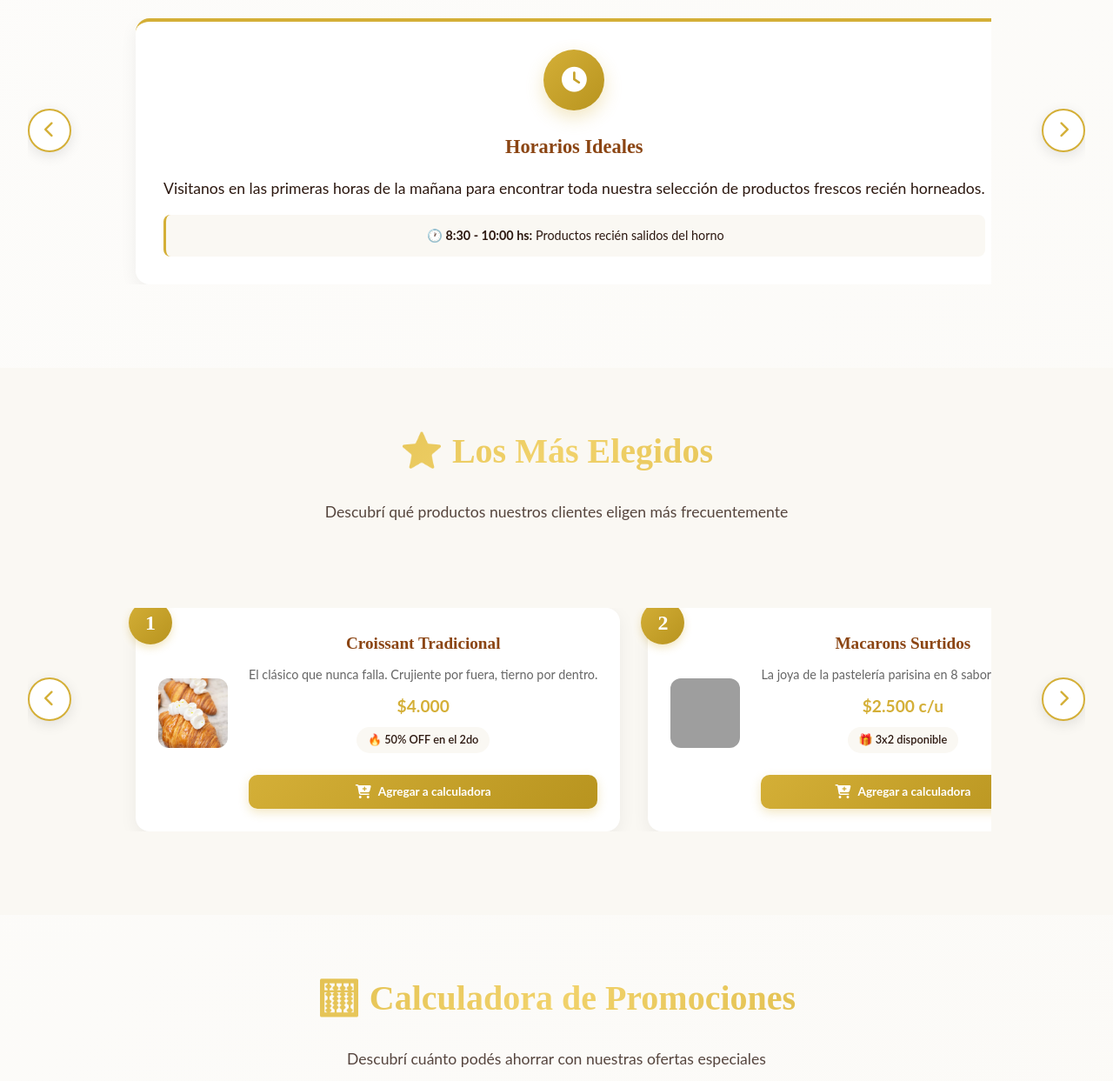
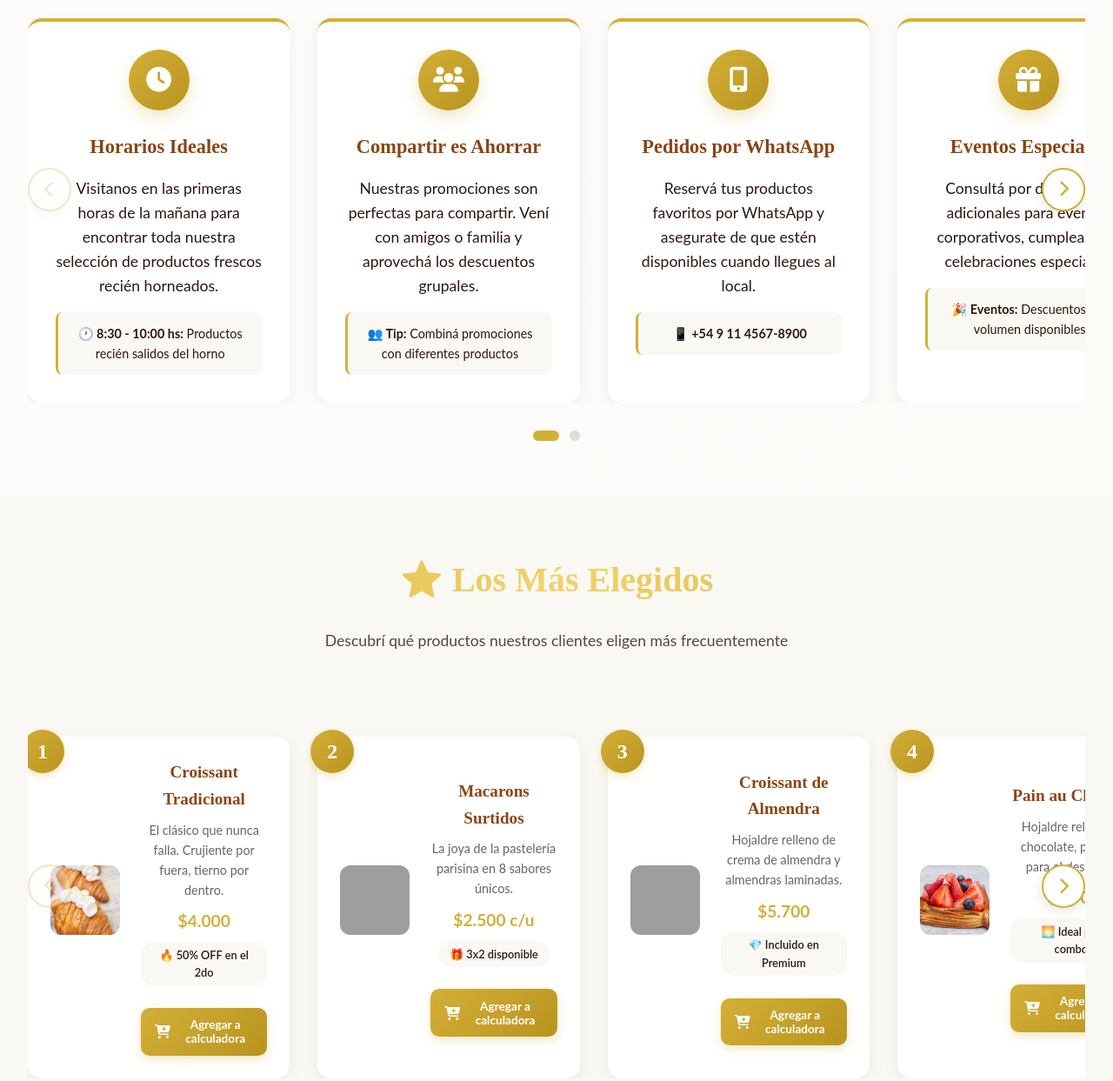
Before and after one commit to euge-90/belle-epoque-pasteleria, a plain HTML site: page promociones.html in a window 1280 px wide. Shown: the part 3800-5043 px from the top of the page at 87% size. Drawn offline with Linux system fonts and the light colour scheme; grey boxes are pictures that could not be loaded.

Commit message:
fix: corregir funcionamiento de carruseles en página de promociones
Problemas resueltos:
- Agregar script faltante js/promociones.js en promociones.html
- Eliminar clase PromoCarousel duplicada del HTML inline
- Consolidar inicialización de carruseles en un solo DOMContentLoaded
- Actualizar breakpoints en getItemsPerView (1400px, 1024px, 768px)
- Corregir cálculo de offset usando offsetLeft en lugar de itemWidth + gap
- Cambiar overflow de carousel-track de hidden a visible
- Agregar protección Math.max contra valores negativos en cálculos

Los carruseles ahora funcionan correctamente en todas las resoluciones.

```diff
--- a/css/promociones.css
+++ b/css/promociones.css
@@ -518,12 +518,15 @@
 }
 
 /* ===== TIPS Y CONSEJOS ===== */
+
 .tips-grid {
-    display: flex;
-    gap: 2rem;
+    --carousel-gap: 2rem;
+    display: flex;
+    gap: var(--carousel-gap);
     margin-top: 3rem;
     transition: transform 0.5s ease;
     overflow: visible;
+    align-items: stretch;
 }
 
 .tip-card {
@@ -533,19 +536,24 @@
     box-shadow: 0 6px 20px rgba(0,0,0,0.06);
     transition: all 0.3s ease;
     border-top: 4px solid var(--gold-primary);
-    min-width: 100%;
-    flex-shrink: 0;
+    flex: 0 0 100%;
 }
 
 @media (min-width: 768px) {
     .tip-card {
-        min-width: calc(50% - 1rem);
+        flex: 0 0 calc(50% - (var(--carousel-gap) / 2));
     }
 }
 
 @media (min-width: 1024px) {
     .tip-card {
-        min-width: calc(33.333% - 1.34rem);
+        flex: 0 0 calc((100% - (2 * var(--carousel-gap))) / 3);
+    }
+}
+
+@media (min-width: 1400px) {
+    .tip-card {
+        flex: 0 0 calc((100% - (3 * var(--carousel-gap))) / 4);
     }
 }
 
@@ -593,11 +601,13 @@
 
 /* ===== PRODUCTOS POPULARES ===== */
 .popular-products {
-    display: flex;
-    gap: 2rem;
+    --carousel-gap: 2rem;
+    display: flex;
+    gap: var(--carousel-gap);
     margin-top: 3rem;
     transition: transform 0.5s ease;
     overflow: visible;
+    align-items: stretch;
 }
 
 .popular-item {
@@ -610,19 +620,24 @@
     box-shadow: 0 6px 20px rgba(0,0,0,0.06);
     transition: all 0.3s ease;
     border: 2px solid transparent;
-    min-width: 100%;
-    flex-shrink: 0;
+    flex: 0 0 100%;
 }
 
 @media (min-width: 768px) {
     .popular-item {
-        min-width: calc(50% - 1rem);
+        flex: 0 0 calc(50% - (var(--carousel-gap) / 2));
     }
 }
 
 @media (min-width: 1200px) {
     .popular-item {
-        min-width: calc(33.333% - 1.34rem);
+        flex: 0 0 calc((100% - (2 * var(--carousel-gap))) / 3);
+    }
+}
+
+@media (min-width: 1400px) {
+    .popular-item {
+        flex: 0 0 calc((100% - (3 * var(--carousel-gap))) / 4);
     }
 }
 
@@ -2840,7 +2855,7 @@
 }
 
 .carousel-track {
-    overflow: hidden;
+    overflow: visible;
 }
 
 .carousel-btn {
--- a/js/promociones.js
+++ b/js/promociones.js
@@ -72,6 +72,21 @@
 document.addEventListener('DOMContentLoaded', function() {
     initializeEventListeners();
     loadSavedCart();
+
+    // Inicializar carruseles
+    new Carousel(
+        '.popular-products',
+        'popular-prev',
+        'popular-next',
+        'popular-dots'
+    );
+
+    new Carousel(
+        '.tips-grid',
+        'tips-prev',
+        'tips-next',
+        'tips-dots'
+    );
 });
 
 // Event Listeners
@@ -317,23 +332,12 @@
         this.nextBtn = document.getElementById(nextBtnId);
         this.dotsContainer = document.getElementById(dotsContainerId);
 
-        console.log('Carousel init:', {
-            trackSelector,
-            track: this.track,
-            prevBtn: this.prevBtn,
-            nextBtn: this.nextBtn,
-            dotsContainer: this.dotsContainer
-        });
-
         if (!this.track) {
-            console.error('Track not found:', trackSelector);
             return;
         }
 
         this.items = Array.from(this.track.children);
         this.currentIndex = 0;
-
-        console.log('Carousel items:', this.items.length);
 
         this.init();
     }
@@ -351,7 +355,7 @@
         if (!this.dotsContainer) return;
 
         const itemsPerView = this.getItemsPerView();
-        const totalDots = this.items.length - itemsPerView + 1;
+        const totalDots = Math.max(1, this.items.length - itemsPerView + 1);
 
         this.dotsContainer.innerHTML = '';
 
@@ -376,30 +380,20 @@
     getItemsPerView() {
         const width = window.innerWidth;
 
-        if (width >= 1200) return 3;
+        if (width >= 1400) return 4;
+        if (width >= 1024) return 3;
         if (width >= 768) return 2;
         return 1;
     }
 
     updateCarousel() {
         const itemsPerView = this.getItemsPerView();
-        const itemWidth = this.items[0] ? this.items[0].offsetWidth : 0;
 
-        // Obtener el gap del estilo computado
-        const gapStyle = getComputedStyle(this.track).gap;
-        const gap = gapStyle ? parseFloat(gapStyle) : 32; // gap en píxeles
+        // Usar offsetLeft del item objetivo para un posicionamiento más preciso
+        const targetItem = this.items[this.currentIndex];
+        const offset = targetItem ? -targetItem.offsetLeft : 0;
 
-        // Calcular el desplazamiento total en píxeles
-        const offset = -(this.currentIndex * (itemWidth + gap));
         this.track.style.transform = `translateX(${offset}px)`;
-
-        console.log('Carousel update:', {
-            currentIndex: this.currentIndex,
-            itemWidth,
-            gap,
-            offset,
-            itemsPerView
-        });
 
         // Actualizar botones
         this.updateButtons();
@@ -412,9 +406,10 @@
         if (!this.prevBtn || !this.nextBtn) return;
 
         const itemsPerView = this.getItemsPerView();
+        const maxIndex = Math.max(0, this.items.length - itemsPerView);
 
         this.prevBtn.disabled = this.currentIndex === 0;
-        this.nextBtn.disabled = this.currentIndex >= this.items.length - itemsPerView;
+        this.nextBtn.disabled = this.currentIndex >= maxIndex;
     }
 
     updateDots() {
@@ -429,8 +424,9 @@
 
     next() {
         const itemsPerView = this.getItemsPerView();
+        const maxIndex = Math.max(0, this.items.length - itemsPerView);
 
-        if (this.currentIndex < this.items.length - itemsPerView) {
+        if (this.currentIndex < maxIndex) {
             this.currentIndex += 1;
             this.updateCarousel();
         }
@@ -511,21 +507,4 @@
     }
 }
 
-// Inicializar carruseles cuando el DOM esté listo
-document.addEventListener('DOMContentLoaded', () => {
-    // Carrusel de Productos Populares
-    new Carousel(
-        '.popular-products',
-        'popular-prev',
-        'popular-next',
-        'popular-dots'
-    );
-
-    // Carrusel de Tips
-    new Carousel(
-        '.tips-grid',
-        'tips-prev',
-        'tips-next',
-        'tips-dots'
-    );
-});
+// Los carruseles se inicializan en el listener principal de DOMContentLoaded (línea 72)
--- a/promociones.html
+++ b/promociones.html
@@ -2056,7 +2056,10 @@
             elements.forEach(el => observer.observe(el));
         }
 
-        // ========== 13. INDICADORES DE STOCK DINÁMICOS ==========
+        // ========== 13. CARRUSELES DINÁMICOS ==========
+        // Los carruseles se manejan en js/promociones.js usando la clase Carousel
+
+        // ========== 14. INDICADORES DE STOCK DINÁMICOS ==========
         function initStockIndicators() {
             const stockIndicators = document.querySelectorAll('.stock-indicator:not(.unlimited)');
 
@@ -2102,6 +2105,7 @@
             initFavorites();
             initCountdowns();
             initModal();
+            // Los carruseles se inicializan automáticamente en js/promociones.js
             initScrollFeatures();
             initLazyLoading();
             initSkeletonLoader();
@@ -2118,5 +2122,8 @@
         });
     </script>
 
+    <!-- Script externo para carruseles y funcionalidad de promociones -->
+    <script src="js/promociones.js"></script>
+
 </body>
 </html>
```
